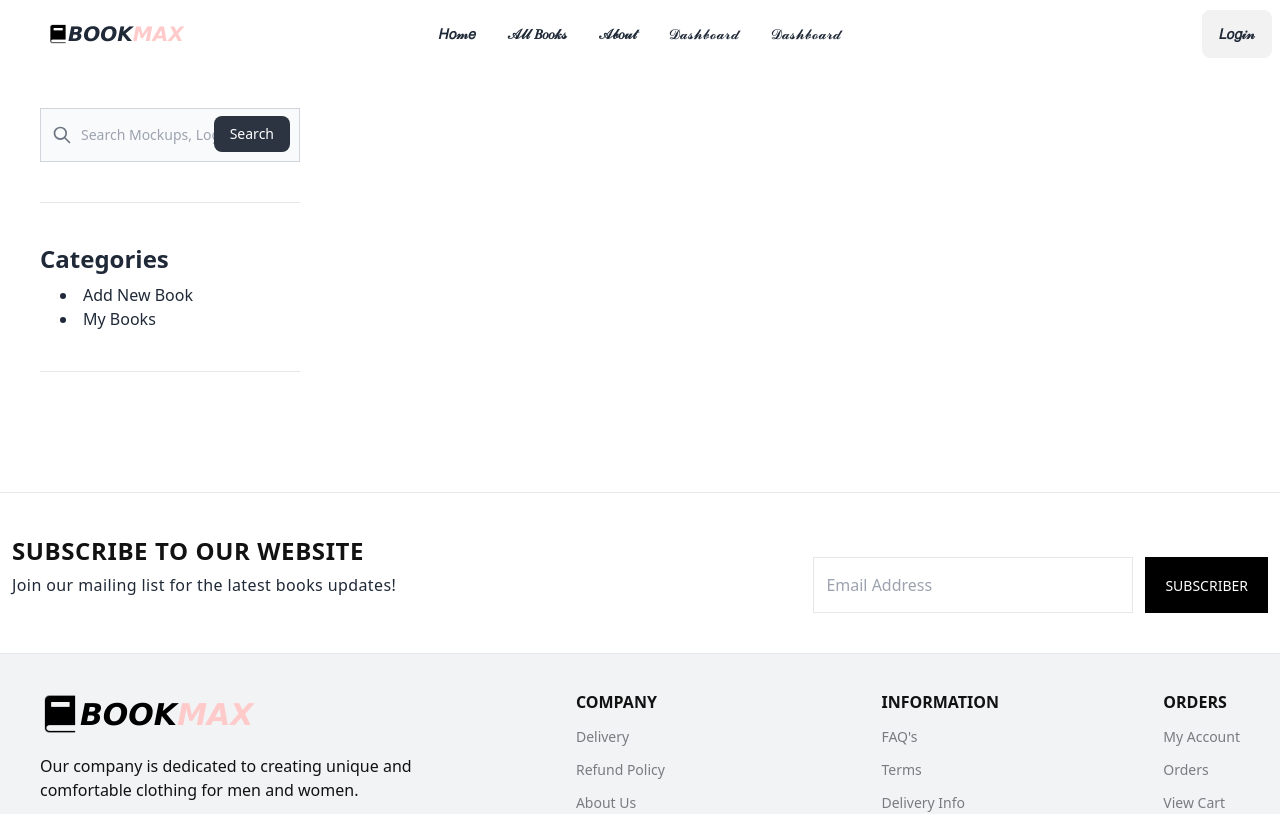
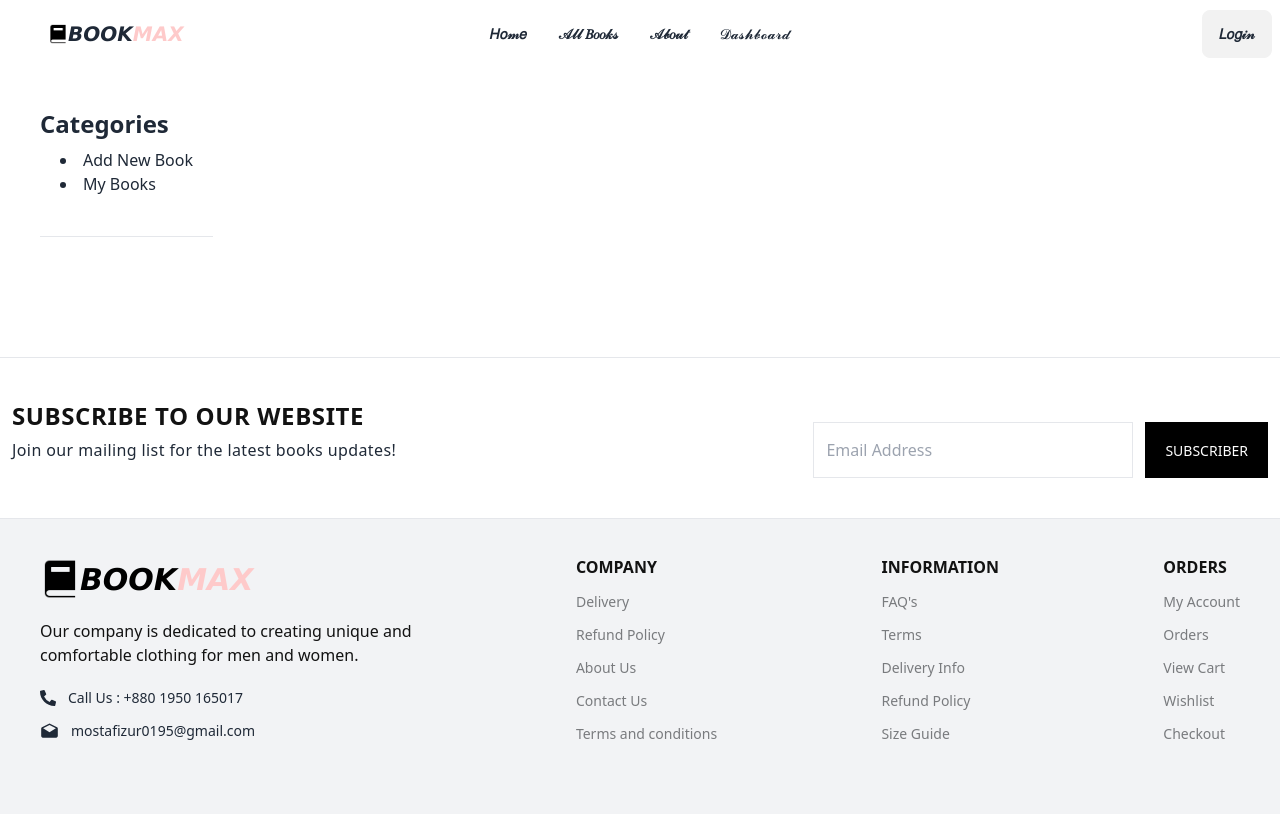
Before and after one commit to Mostafizur-Pro/bookmax, a React (Vite) app: page /dashboard in a window 1280 px wide. Shown: the top 814 px of the page. Built offline with nearby package versions, Linux system fonts and the light colour scheme.

Commit message:
all create book in email

```diff
--- a/src/layouts/DashBoard.tsx
+++ b/src/layouts/DashBoard.tsx
@@ -8,48 +8,6 @@ export default function DashBoard() {
       <Navbar />
       <div className="flex">
         <div className="mx-10 mt-10">
-          <form>
-            <label
-              for="default-search"
-              className="mb-2 text-sm font-medium text-gray-900 sr-only dark:text-white"
-            >
-              Search
-            </label>
-            <div className="relative">
-              <div className="absolute inset-y-0 left-0 flex items-center pl-3 pointer-events-none">
-                <svg
-                  aria-hidden="true"
-                  className="w-5 h-5 text-gray-500 dark:text-gray-400"
-                  fill="none"
-                  stroke="currentColor"
-                  viewBox="0 0 24 24"
-                  xmlns="http://www.w3.org/2000/svg"
-                >
-                  <path
-                    stroke-linecap="round"
-                    stroke-linejoin="round"
-                    stroke-width="2"
-                    d="M21 21l-6-6m2-5a7 7 0 11-14 0 7 7 0 0114 0z"
-                  ></path>
-                </svg>
-              </div>
-              <input
-                type="search"
-                id="default-search"
-                className="block w-full p-4 pl-10 text-sm text-gray-900 border border-gray-300 rounded-none bg-gray-50 focus:ring-blue-500 focus:border-blue-500 dark:bg-gray-700 dark:border-gray-600 dark:placeholder-gray-400 dark:text-white dark:focus:ring-blue-500 dark:focus:border-blue-500"
-                placeholder="Search Mockups, Logos..."
-                required
-              />
-              <button
-                type="submit"
-                className="btn-outline text-white absolute right-2.5 bottom-2.5 bg-neutral hover:bg-blue-800 focus:ring-4 focus:outline-none focus:ring-blue-300 font-medium rounded-lg text-sm px-4 py-2 dark:bg-blue-600 dark:hover:bg-blue-700 dark:focus:ring-blue-800"
-              >
-                Search
-              </button>
-            </div>
-          </form>
-          <hr className="my-10" />
-
           <div>
             <h1 className="text-2xl font-bold">Categories</h1>
             <div className="mx-5 my-2 ">
@@ -57,7 +15,7 @@ export default function DashBoard() {
                 <Link to="/dashboard/add-new-book">Add New Book</Link>
               </li>
               <li>
-                <Link to="/deshboard/my-books">My Books</Link>{" "}
+                <Link to="/dashboard/my-books">My Books</Link>{" "}
               </li>
             </div>
           </div>
--- a/src/layouts/Navbar.tsx
+++ b/src/layouts/Navbar.tsx
@@ -50,9 +50,9 @@ export default function Navbar() {
       <li className="font-medium">
         <Link to="/dashboard/add-new-book">𝓓𝓪𝓼𝓱𝓫𝓸𝓪𝓻𝓭</Link>
       </li>
-      <li className="font-medium">
+      {/* <li className="font-medium">
         <Link to="/dashboard">𝓓𝓪𝓼𝓱𝓫𝓸𝓪𝓻𝓭</Link>
-      </li>
+      </li> */}
     </>
   );
 
--- /dev/null
+++ b/src/pages/AddNewBook/MyBooks.tsx
@@ -0,0 +1,66 @@
+import { useGetAllBooksQuery } from "../../redux/feature/book/bookApi";
+import { useAppSelector } from "../../redux/hook";
+
+export default function MyBooks() {
+  const { data } = useGetAllBooksQuery(undefined);
+  const { user } = useAppSelector((state) => state.user);
+  console.log("my", data?.data, user.email);
+  return (
+    <div>
+      <div className="overflow-x-auto">
+        <table className="table">
+          {/* head */}
+          <thead className="text-2xl ">
+            <tr>
+              <th>Cover</th>
+              <th>Name</th>
+              <th>genre</th>
+              <th>Delete</th>
+              <th></th>
+            </tr>
+          </thead>
+
+          <tbody>
+            {data?.data.map((item) => (
+              <>
+                {item.email === user.email && (
+                  <tr>
+                    <td>
+                      <div className="flex items-center space-x-3">
+                        <div className="avatar">
+                          <div className="mask w-32 h-44">
+                            <img
+                              src={item.image_link}
+                              alt="Avatar Tailwind CSS Component"
+                            />
+                          </div>
+                        </div>
+                      </div>
+                    </td>
+                    <td>
+                      <div>
+                        <div className="font-bold text-3xl">{item.title}</div>
+                        <div className="text-sm opacity-50 text-xl">
+                          {item.author}
+                        </div>
+                      </div>
+                    </td>
+                    <td>
+                      {" "}
+                      <div className=" text-xl"> {item.genre}</div>
+                    </td>
+                    <th>
+                      <button className="btn bg-red-400 text-white text-xl ">
+                        Delete
+                      </button>
+                    </th>
+                  </tr>
+                )}
+              </>
+            ))}
+          </tbody>
+        </table>
+      </div>
+    </div>
+  );
+}
--- a/src/routes/routes.tsx
+++ b/src/routes/routes.tsx
@@ -9,6 +9,7 @@ import AddNewBook from "../pages/AddNewBook/AddNewBook";
 import SingleBookDetails from "../components/SingleBook/SingleBookDetails";
 import BooksFilter from "../components/AllBooks/BooksFilter";
 import FilterDashboard from "../layouts/FilterDashboard";
+import MyBooks from "../pages/AddNewBook/MyBooks";
 
 const routes = createBrowserRouter([
   {
@@ -63,6 +64,10 @@ const routes = createBrowserRouter([
         path: "/dashboard/add-new-book",
         element: <AddNewBook />,
       },
+      {
+        path: "/dashboard/my-books",
+        element: <MyBooks />,
+      },
     ],
   },
   {
```
